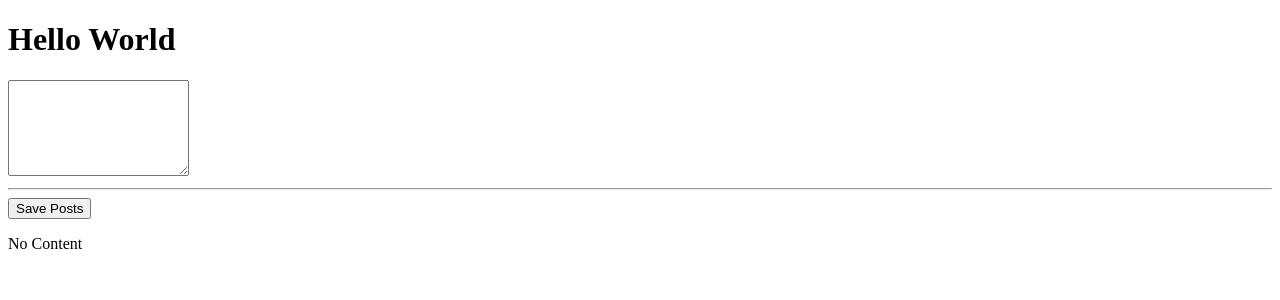
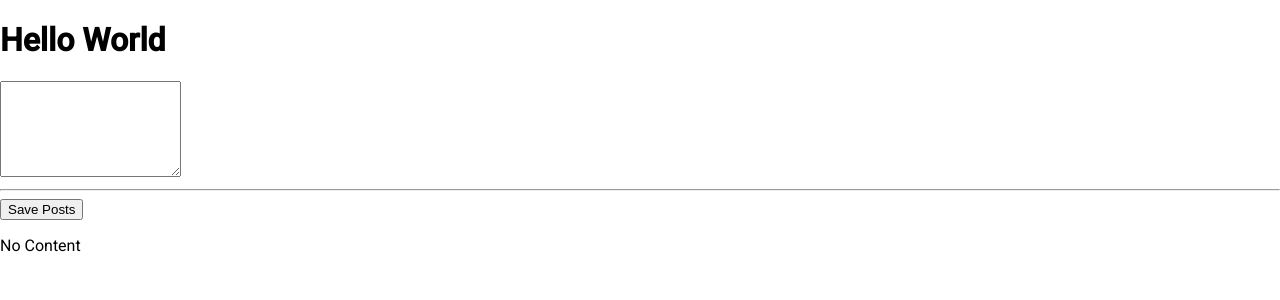
Before and after one commit to QuinnrElder/MEAN-project, an Angular app in the folder MEAN-STACK/: page / in a window 1280 px wide. Shown: the top 300 px of the page. Built offline with nearby package versions, Linux system fonts and the light colour scheme.

Commit message:
Install Angular materials

```diff
--- a/MEAN-STACK/angular.json
+++ b/MEAN-STACK/angular.json
@@ -24,6 +24,7 @@
               "src/assets"
             ],
             "styles": [
+              "./node_modules/@angular/material/prebuilt-themes/deeppurple-amber.css",
               "src/styles.css"
             ],
             "scripts": []
@@ -88,6 +89,7 @@
               "src/assets"
             ],
             "styles": [
+              "./node_modules/@angular/material/prebuilt-themes/deeppurple-amber.css",
               "src/styles.css"
             ],
             "scripts": []
@@ -119,6 +121,7 @@
           }
         }
       }
-    }},
+    }
+  },
   "defaultProject": "MEAN-STACK"
 }
--- a/MEAN-STACK/package.json
+++ b/MEAN-STACK/package.json
@@ -12,10 +12,12 @@
   "private": true,
   "dependencies": {
     "@angular/animations": "~10.1.3",
+    "@angular/cdk": "^10.2.2",
     "@angular/common": "~10.1.3",
     "@angular/compiler": "~10.1.3",
     "@angular/core": "~10.1.3",
     "@angular/forms": "~10.1.3",
+    "@angular/material": "^10.2.2",
     "@angular/platform-browser": "~10.1.3",
     "@angular/platform-browser-dynamic": "~10.1.3",
     "@angular/router": "~10.1.3",
--- a/MEAN-STACK/src/app/app.module.ts
+++ b/MEAN-STACK/src/app/app.module.ts
@@ -3,7 +3,8 @@
 import { FormsModule } from '@angular/forms'
 
 import { AppComponent } from './app.component';
-import { PostCreateComponent } from './posts/post-create/post-create.component'
+import { PostCreateComponent } from './posts/post-create/post-create.component';
+import { BrowserAnimationsModule } from '@angular/platform-browser/animations'
 
 @NgModule({
   declarations: [
@@ -12,7 +13,8 @@
   ],
   imports: [
     BrowserModule,
-    FormsModule
+    FormsModule,
+    BrowserAnimationsModule
   ],
   providers: [],
   bootstrap: [AppComponent]
--- a/MEAN-STACK/src/index.html
+++ b/MEAN-STACK/src/index.html
@@ -6,6 +6,8 @@
   <base href="/">
   <meta name="viewport" content="width=device-width, initial-scale=1">
   <link rel="icon" type="image/x-icon" href="favicon.ico">
+  <link href="https://fonts.googleapis.com/css?family=Roboto:300,400,500&display=swap" rel="stylesheet">
+  <link href="https://fonts.googleapis.com/icon?family=Material+Icons" rel="stylesheet">
 </head>
 <body>
   <app-root></app-root>
--- a/MEAN-STACK/src/styles.css
+++ b/MEAN-STACK/src/styles.css
@@ -1 +1,4 @@
 /* You can add global styles to this file, and also import other style files */
+
+html, body { height: 100%; }
+body { margin: 0; font-family: Roboto, "Helvetica Neue", sans-serif; }
```
Also changed, not shown: 1 other file (tests, documents, lock files or other folders).
